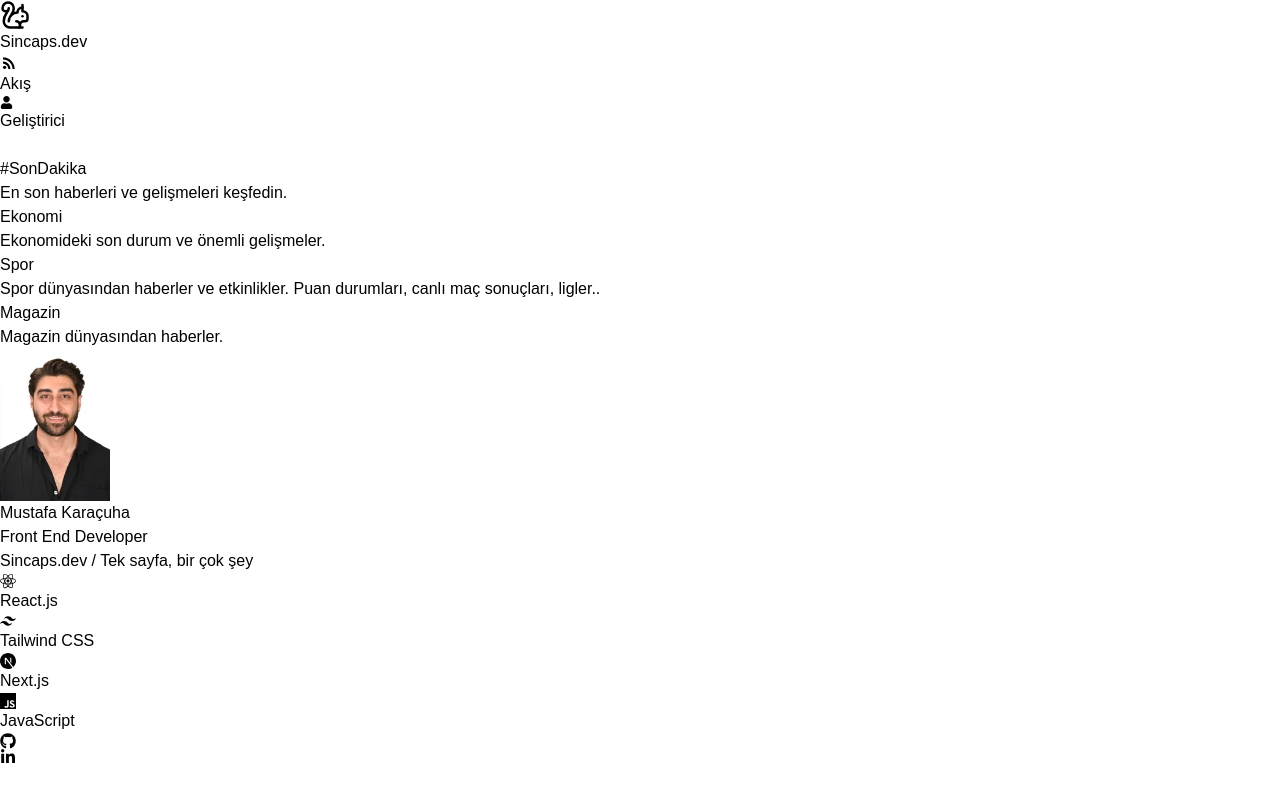
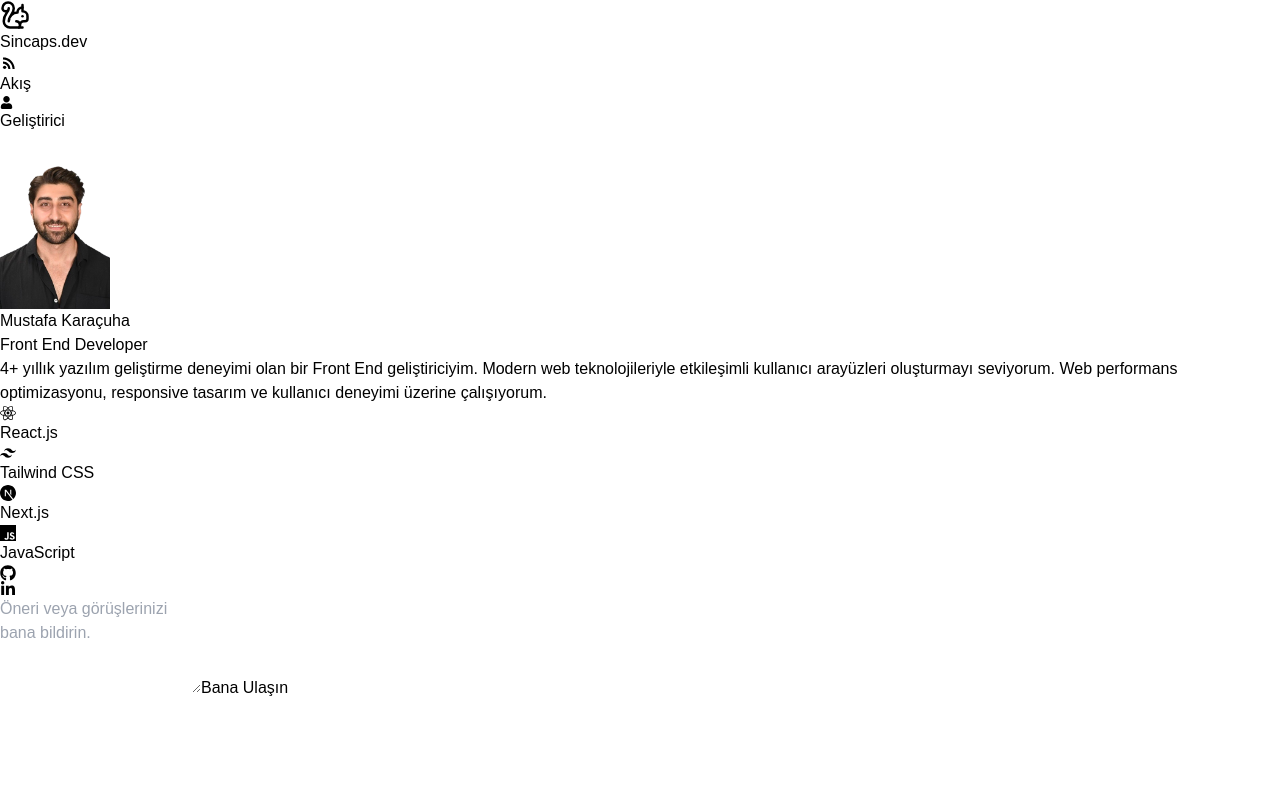
Before and after one commit to mustafakaracuha/sincaps.dev, a Next.js app: page /developer in a window 1280 px wide. Built offline with nearby package versions, Linux system fonts and the light colour scheme.

Commit message:
developer ekranı düzenleme

```diff
--- a/package.json
+++ b/package.json
@@ -1,6 +1,7 @@
 {
   "name": "sincaps.dev",
   "version": "1.0.0",
+  "author": "Mustafa Karaçuha",
   "private": true,
   "scripts": {
     "start": "next dev",
--- a/src/app/components/SideBar/index.jsx
+++ b/src/app/components/SideBar/index.jsx
@@ -26,6 +26,10 @@ const SidebarMenu = () => {
         setIsFeedPage(pathname.includes("/feed") || pathname.includes("/converters"));
     }, [pathname]);
 
+    if (pathname.includes("/developer")) {
+        return null;
+    }
+
     return (
         <motion.div
             initial={{ opacity: 0, x: -10 }}
--- a/src/app/developer/page.jsx
+++ b/src/app/developer/page.jsx
@@ -12,8 +12,8 @@ import developer from "../../assets/images/developer.jpg";
 function Developer() {
     return (
         <>
-            <div className="flex h-full p-10 items-start justify-center overflow-hidden">
-                <div className="max-w-xl rounded-xl flex flex-col items-center overflow-hidden p-6">
+            <div className="w-full flex h-full items-start justify-center overflow-hidden">
+                <div className="max-w-2xl rounded-xl flex flex-col items-center overflow-hidden p-10">
                     {/* Developer Image */}
                     <motion.div
                         initial={{ opacity: 0, y: 10 }}
@@ -24,7 +24,6 @@ function Developer() {
                         <Image src={developer} width={110} height={100} alt="Picture of the author" />
                     </motion.div>
 
-                    {/* Developer Name */}
                     <motion.h3
                         initial={{ opacity: 0, y: 10 }}
                         animate={{ opacity: 1, y: 0 }}
@@ -39,10 +38,10 @@ function Developer() {
                         Front End Developer
                     </motion.p>
 
-                    {/* About Me */}
-                    <motion.p initial={{ opacity: 0, y: 10 }} animate={{ opacity: 1, y: 0 }} transition={{ duration: 0.3, delay: 0.4 }} className="text-center max-sm:text-sm text-gray-600 mt-2 mb-2">
-                        <span className="text-indigo-600 font-semibold">Sincaps</span>
-                        <span className="text-gray-500">.dev</span> / Tek sayfa, bir çok şey
+                    {/* Hakkımda */}
+                    <motion.p initial={{ opacity: 0, y: 10 }} animate={{ opacity: 1, y: 0 }} transition={{ duration: 0.3, delay: 0.4 }} className="text-center max-sm:text-sm text-gray-600 mt-2 mb-4">
+                        4+ yıllık yazılım geliştirme deneyimi olan bir Front End geliştiriciyim. Modern web teknolojileriyle etkileşimli kullanıcı arayüzleri oluşturmayı seviyorum. Web performans
+                        optimizasyonu, responsive tasarım ve kullanıcı deneyimi üzerine çalışıyorum.
                     </motion.p>
 
                     {/* Teknolojiler */}
@@ -70,14 +69,24 @@ function Developer() {
                         </div>
                     </motion.div>
 
-                    {/* Social Links */}
-                    <motion.div initial={{ opacity: 0, y: 10 }} animate={{ opacity: 1, y: 0 }} transition={{ duration: 0.3, delay: 0.6 }} className="flex justify-center space-x-4 mb-4 mt-4">
+                    {/* Sosyal Linkler */}
+                    <motion.div initial={{ opacity: 0, y: 10 }} animate={{ opacity: 1, y: 0 }} transition={{ duration: 0.3, delay: 0.7 }} className="flex justify-center space-x-4 mb-4 mt-4">
                         <a href="https://github.com/mustafakaracuha" target="_blank" rel="noopener noreferrer">
                             <FaGithub className="text-gray-600 hover:text-black text-xl" />
                         </a>
                         <a href="https://www.linkedin.com/in/mustafakaracuha" target="_blank" rel="noopener noreferrer">
                             <FaLinkedinIn className="text-gray-600 hover:text-blue-600 text-xl" />
                         </a>
+                    </motion.div>
+
+                    {/* İletişim */}
+                    <motion.div initial={{ opacity: 0, y: 10 }} animate={{ opacity: 1, y: 0 }} transition={{ duration: 0.3, delay: 0.8 }} className="text-center mt-8">
+                        <textarea
+                            className="w-[30rem] max-sm:w-[25rem] max-sm:text-sm max-sm:h-20 p-6 border border-gray-300 rounded-md mb-4 focus:outline-indigo-500"
+                            rows="4"
+                            placeholder="Öneri veya görüşlerinizi bana bildirin."
+                        ></textarea>
+                        <button className="bg-indigo-600 text-white py-2 px-4 max-sm:text-sm rounded-md">Bana Ulaşın</button>
                     </motion.div>
                 </div>
             </div>
--- a/src/app/page.js
+++ b/src/app/page.js
@@ -38,7 +38,6 @@ function Page() {
                 Kullanıcıları en son gelişmelerle buluşturmak ve farklı alanlarda kaynaklar sunarak bilgi edinimlerini kolaylaştırmaktır.
             </motion.p>
 
-            {/* Haberler Başlığı */}
             <motion.h2 initial={{ opacity: 0, y: 10 }} animate={{ opacity: 1, y: 0 }} transition={{ duration: 0.3, delay: 0.3 }} className="text-lg font-semibold text-gray-600 mb-6">
                 Haberler
             </motion.h2>
@@ -63,7 +62,6 @@ function Page() {
                 ))}
             </div>
 
-            {/* Araçlar Başlığı */}
             <motion.h2 initial={{ opacity: 0, y: 10 }} animate={{ opacity: 1, y: 0 }} transition={{ duration: 0.3, delay: 0.5 }} className="text-lg font-semibold text-gray-600 mt-12 mb-6">
                 Araçlar
             </motion.h2>
@@ -74,7 +72,7 @@ function Page() {
                         className="bg-white p-6 rounded-xl shadow-lg shadow-gray-200 flex flex-col items-start text-start"
                         initial={{ opacity: 0, y: 20 }}
                         animate={{ opacity: 1, y: 0 }}
-                        transition={{ duration: 0.3, delay: index * 0.1 }}
+                        transition={{ duration: 0.3, delay: 0.8 }}
                     >
                         <div className="w-full flex items-center justify-between mb-5">
                             <h3 className="text-sm font-semibold text-gray-600">{topic.title}</h3>
```
Also changed, not shown: src/app/feed/[feedName]/page.jsx (+5 -3 lines), src/assets/images/developer.jpg.
